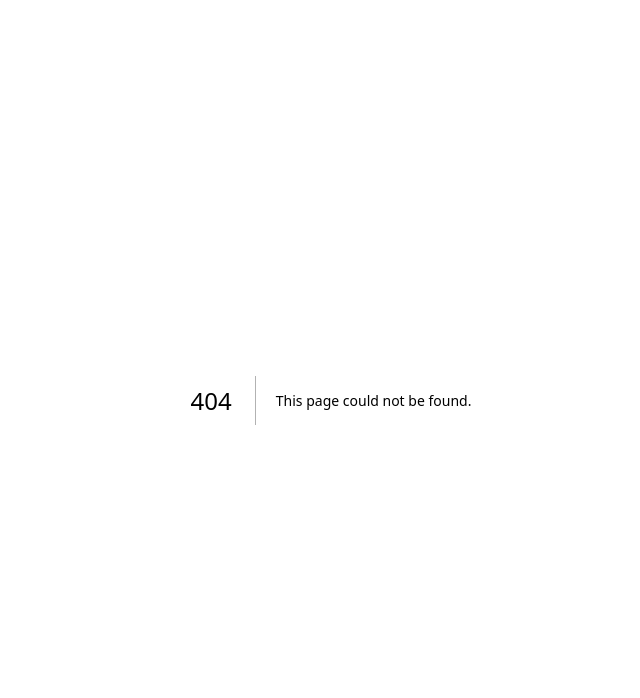
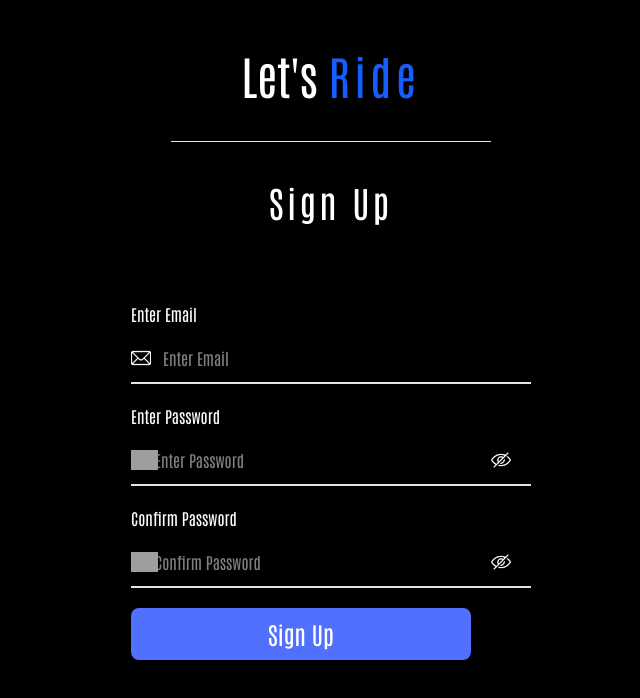
Before and after one commit to Chottcodes/lets_ride_fullstack, a Next.js app: page /pages-login/page-login/signup-section in a window 1280 px wide. Before the commit this address had no page. Shown: the top 698 px of the page, without its empty margins (309-949 px from the left). Built offline with nearby package versions, Linux system fonts and the light colour scheme; grey boxes are pictures that could not be loaded.

Commit message:
Page Routing

```diff
--- /dev/null
+++ b/src/app/home/your-profile/page.tsx
@@ -0,0 +1,11 @@
+import React from 'react'
+
+const profile = () => {
+  return (
+    <div className='text-white'>
+      THIS IS THE PROFILE PAGE!!!
+    </div>
+  )
+}
+
+export default profile
--- a/src/app/page.tsx
+++ b/src/app/page.tsx
@@ -1,5 +1,5 @@
 import { redirect } from "next/navigation";
 
 export default function Home() {
-    redirect('./pages-login/page-login');
+    redirect('./pages-login');
 }
--- /dev/null
+++ b/src/app/pages-login/page-login/login-section/page.tsx
@@ -0,0 +1,73 @@
+"use client"
+
+import PrimaryButton from '@/components/PrimaryButton'
+import { useRouter } from 'next/navigation';
+import React from 'react'
+
+const LoginSection = () => {
+      const { push } = useRouter();
+
+  return (
+    <div>
+        <div className='flex flex-col justify-center items-center text-white mt-10'>
+
+
+<div className="text-[46px] pb-8">
+  <h1>
+    Let's <span className="text-blue-600 tracking-widest">Ride</span>
+  </h1>
+</div>
+
+<div className='flex flex-col justify-center items-center'>
+<hr className="w-[20rem] pt-10" />
+<h1 className="text-4xl tracking-widest mb-20">Login</h1>
+</div>
+
+      <div className="w-100 flex flex-col gap-5">
+          <div className="">
+            <h2>Enter Email</h2>
+          </div>
+          <div className="w-100 relative flex items-center border-b-2 pb-3">
+            <img
+              className="absolute h-[20px]"
+              src="/assets/images/mail (1).png"
+              alt="email logo"
+            />
+            <input
+              type="text"
+              placeholder="Enter Email"
+              className="pl-8 w-full focus:outline-none"
+            />
+          </div>
+          {/* Enter Password */}
+          <div className="">
+            <h2>Enter Password</h2>
+          </div>
+          <div className="relative w-full border-b-2 pb-3 flex items-center">
+            <img
+              src="/assets/images/padlock (1).png"
+              alt="lock icon"
+              className="absolute h-[20px]"
+            />
+            <input
+              type="text"
+              placeholder="Enter Password"
+              className="w-full pl-6 focus:outline-none"
+            />
+            <img
+              src="/assets/images/hide.png"
+              alt="eyeglass icon"
+              className="h-[20px] absolute left-[90%] cursor-pointer"
+            />
+          </div>
+
+          <h1>forgot <button onClick={() => push("/pages/resetpassword")} className="text-[#506FFD] hover:text-[#2e53fc] cursor-pointer"> password</button></h1>
+
+          <PrimaryButton buttonText="Log In" isBackgroundDark={true} onClick={() => push("/home/your-profile")}/>
+      </div>
+    </div>
+    </div>
+  )
+}
+
+export default LoginSection
--- a/src/app/pages-login/page-login/login.tsx
+++ /dev/null
@@ -1,21 +0,0 @@
-import React from 'react'
-
-const login = () => {
-  return (
-    <div>
-      <div className="flex flex-col justify-center items-center">
-                <div className="text-[46px] pb-8">
-                  <h1>
-                    Let's <span className="text-[#506FFD] tracking-widest">Ride</span>
-                  </h1>
-                </div>
-
-                <hr className="w-[600px] pt-8" />
-                <h1 className="text-4xl tracking-widest">Login</h1>
-
-              </div>
-    </div>
-  )
-}
-
-export default login
--- a/src/app/pages-login/page-login/page.tsx
+++ b/src/app/pages-login/page-login/page.tsx
@@ -13,75 +13,18 @@ const LoginPage = () => {
 
   return (
     // Home Page
-    <div className="flex flex-col justify-center items-center text-white mt-25">
+    <div className="flex flex-col justify-center items-center text-white sm:mt-10 mt-20">
       <div className="flex flex-col justify-center items-center">
-        <img src="/assets/images/Logo.png" alt="logo" className="w-120" />
-        <h1 className="text-[26px]">Connecting Riders, One Mile At A Time</h1>
+        <img src="/assets/images/Logo.png" alt="logo" className="sm:w-120 w-60" />
+        <h1 className="sm:text-[26px] text-[20px] mt-5">Connecting Riders, One Mile At A Time</h1>
 
-        <div className="mt-40 flex flex-col justify-center items-center gap-5">
-          <PrimaryButton buttonText="Log In" isBackgroundDark={false} onClick={() => push("/login")} />
-          <PrimaryButton buttonText="Sign Up" isBackgroundDark={true} />
+        <div className="mt-20 flex flex-col justify-center items-center gap-3">
+          <PrimaryButton buttonText="Log In" isBackgroundDark={false} onClick={() => push("/pages-login/page-login/login-section")} />
+          <PrimaryButton buttonText="Sign Up" isBackgroundDark={true} onClick={() => push("/pages-login/page-login/signup-section")} />
         </div>
       </div>
-      {/* Login Section */}
-      <div className="flex flex-col justify-center items-center mt-20 ">
 
-        <div className="text-[46px] pb-8">
-          <h1>
-            Let's <span className="text-blue-600 tracking-widest">Ride</span>
-          </h1>
-        </div>
-
-        <hr className="w-[20rem] pt-16" />
-        <h1 className="text-4xl tracking-widest mb-30">Login</h1>
-
-      {/* Let's Ride Section */}
-      {/* Enter Email */}
-        <div className="w-100 flex flex-col gap-5">
-          <div className="">
-            <h2>Enter Email</h2>
-          </div>
-          <div className="w-full relative flex items-center border-b-2 pb-3">
-            <img
-              className="absolute h-[20px]"
-              src="/assets/images/mail (1).png"
-              alt="email logo"
-            />
-            <input
-              type="text"
-              placeholder="Enter Email"
-              className="pl-8 w-full focus:outline-none"
-            />
-          </div>
-          {/* Enter Password */}
-          <div className="">
-            <h2>Enter Password</h2>
-          </div>
-          <div className="relative w-full border-b-2 pb-3 flex items-center">
-            <img
-              src="/assets/images/padlock (1).png"
-              alt="lock icon"
-              className="absolute h-[20px]"
-            />
-            <input
-              type="text"
-              placeholder="Enter Password"
-              className="w-full pl-6 focus:outline-none"
-            />
-            <img
-              src="/assets/images/hide.png"
-              alt="eyeglass icon"
-              className="h-[20px] absolute left-[90%] cursor-pointer"
-            />
-          </div>
-
-          <h1>forgot <span className="text-[#506FFD] hover:text-[#2e53fc] cursor-pointer"> password</span></h1>
-
-          <PrimaryButton buttonText="Log In" isBackgroundDark={true}/>
       </div>
-      </div>
-
-    </div>
 
 
   );
--- /dev/null
+++ b/src/app/pages-login/page-login/signup-section/page.tsx
@@ -0,0 +1,92 @@
+"use client"
+import PrimaryButton from '@/components/PrimaryButton'
+import { useRouter } from 'next/navigation';
+import React from 'react'
+
+
+
+// Push user's value into the backend database (email and password)
+// Confirm if password is the same logic
+const SignUpSection = () => {
+  const { push } = useRouter();
+
+  return (
+    <div>
+    <div className='flex flex-col justify-center items-center text-white mt-10'>
+
+
+<div className="text-[46px] pb-8">
+<h1>
+Let's <span className="text-blue-600 tracking-widest">Ride</span>
+</h1>
+</div>
+
+<hr className="w-[20rem] pt-10" />
+<h1 className="text-4xl tracking-widest mb-20">Sign Up</h1>
+  <div className="w-100 flex flex-col gap-5">
+      <div className="">
+        <h2>Enter Email</h2>
+      </div>
+      <div className="w-full relative flex items-center border-b-2 pb-3">
+        <img
+          className="absolute h-[20px]"
+          src="/assets/images/mail (1).png"
+          alt="email logo"
+        />
+        <input
+          type="text"
+          placeholder="Enter Email"
+          className="pl-8 w-full focus:outline-none"
+        />
+      </div>
+      {/* Enter Password */}
+      <div className="">
+        <h2>Enter Password</h2>
+      </div>
+      <div className="relative w-full border-b-2 pb-3 flex items-center">
+        <img
+          src="/assets/images/padlock (1).png"
+          alt="lock icon"
+          className="absolute h-[20px]"
+        />
+        <input
+          type="text"
+          placeholder="Enter Password"
+          className="w-full pl-6 focus:outline-none"
+        />
+        <img
+          src="/assets/images/hide.png"
+          alt="eyeglass icon"
+          className="h-[20px] absolute left-[90%] cursor-pointer"
+        />
+      </div>
+    {/* Confirm Password */}
+      <div className="">
+        <h2>Confirm Password</h2>
+      </div>
+      <div className="relative w-full border-b-2 pb-3 flex items-center ">
+        <img
+          src="/assets/images/padlock (1).png"
+          alt="lock icon"
+          className="absolute h-[20px]"
+        />
+        <input
+          type="text"
+          placeholder="Confirm Password"
+          className="w-full pl-6 focus:outline-none"
+        />
+        <img
+          src="/assets/images/hide.png"
+          alt="eyeglass icon"
+          className="h-[20px] absolute left-[90%] cursor-pointer"
+        />
+      </div>
+
+      <PrimaryButton  buttonText="Sign Up" isBackgroundDark={false} onClick={() => push("/home/your-profile")}/>
+  </div>
+</div>
+</div>
+  )
+}
+
+export default SignUpSection
--- a/src/components/PrimaryButton.tsx
+++ b/src/components/PrimaryButton.tsx
@@ -13,7 +13,7 @@ const PrimaryButton = (props: propTypes) => {
     <button
       className={`${
         isBackgroundDark ? "bg-black border-2 border-white hover:border-stone-400 " : "bg-[#5070fd] hover:bg-[#2e53fc] "
-      } w-full h-full sm:w-85 sm:h-13 flex justify-center items-center text-white text-2xl rounded-[.5rem] cursor-pointer`}
+      } w-70 h-full sm:w-85 sm:h-13 flex justify-center items-center text-white text-2xl rounded-[.5rem] cursor-pointer`}
       onClick={onClick}
     >
       <h1>{buttonText}</h1>
```
